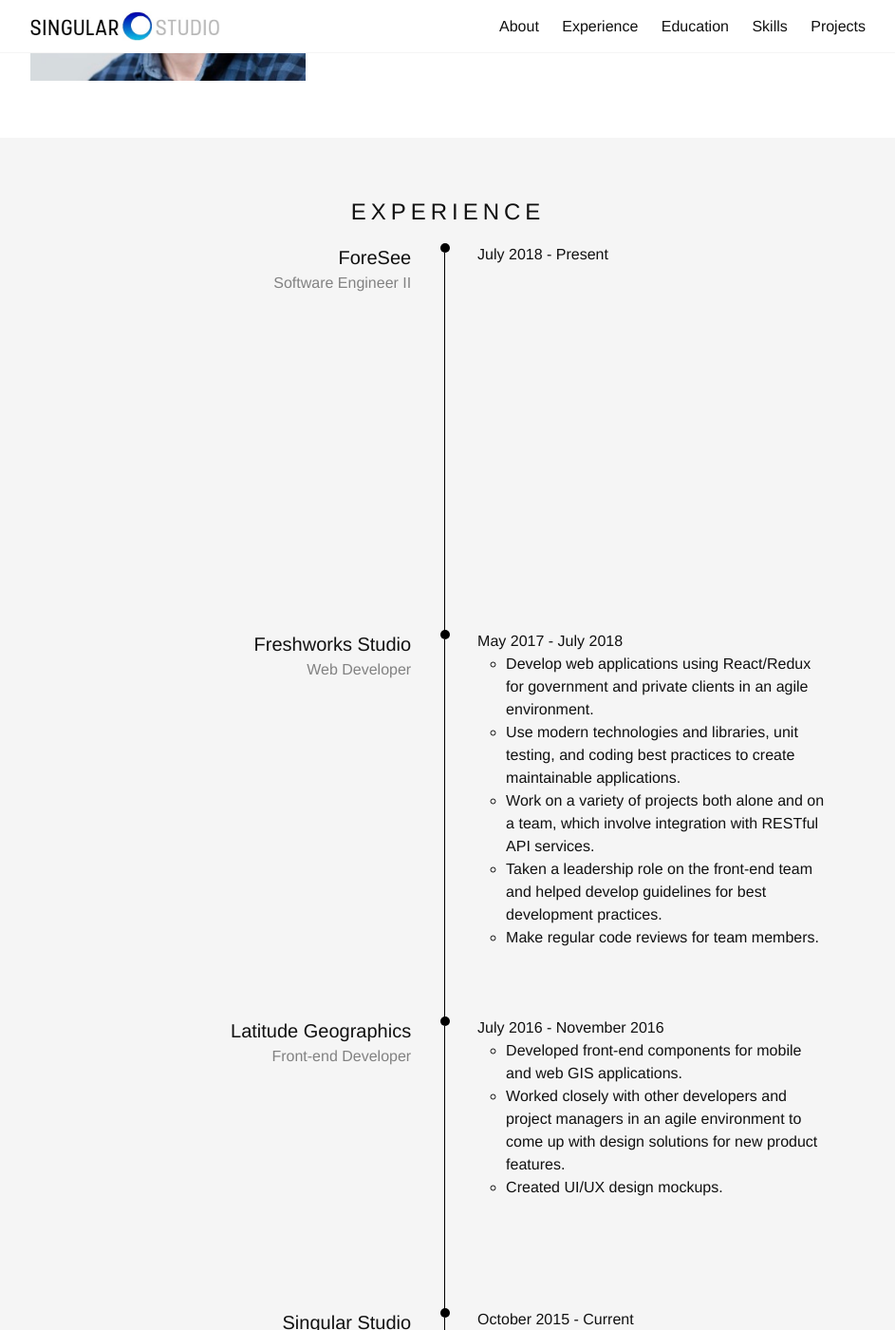
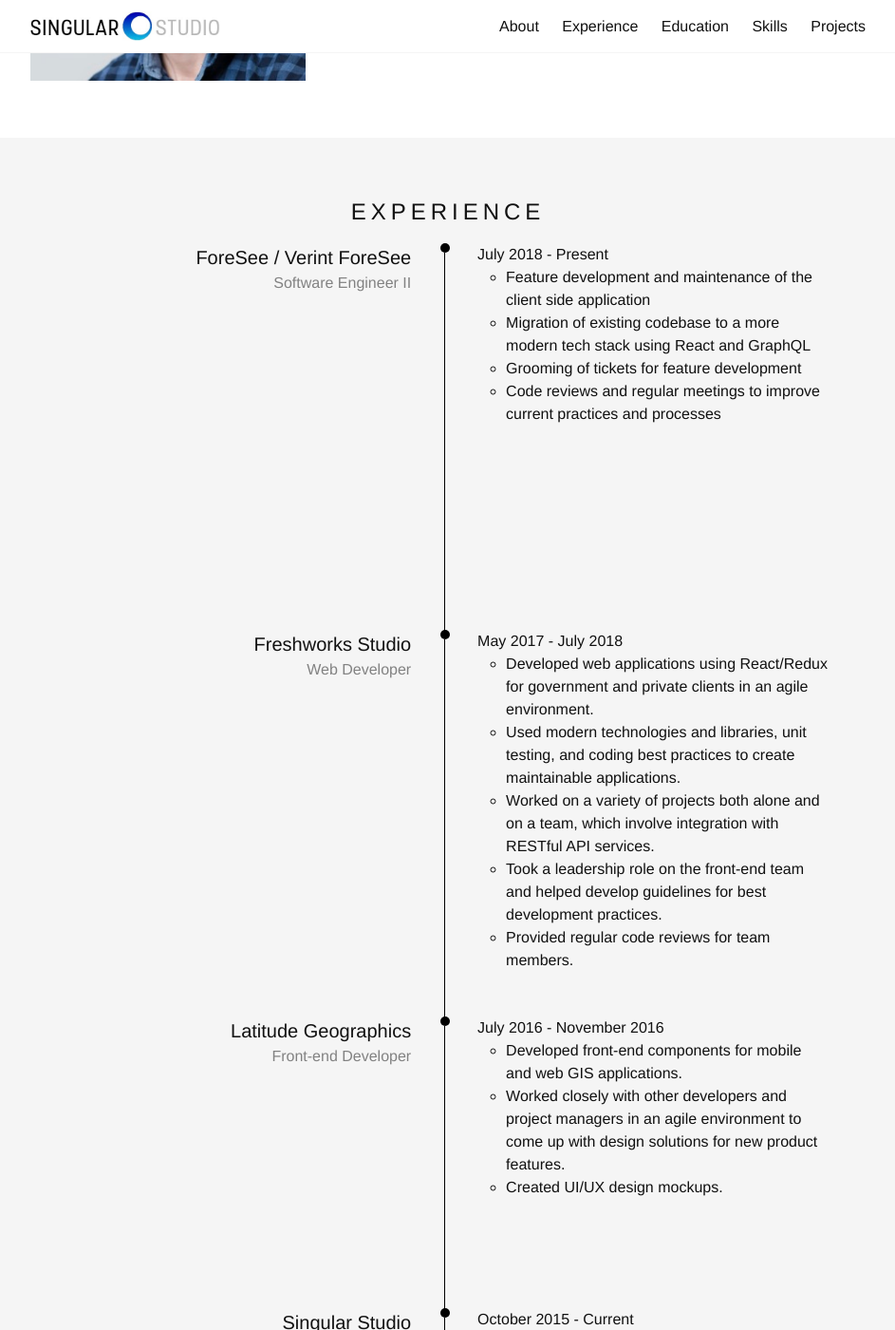
Before and after one commit to Kiesum/kiesum.github.io, a Jekyll site: the page built from index.html, in a window 1280 px wide and 1400 px high, scrolled down 366 px. Shown: the whole window at 95% size, without its empty margins (168-1111 px from the left). Built offline with Jekyll 4.4.1, drawn with Linux system fonts in a browser that asks for light colours; nearby versions of some CDN libraries.

Commit message:
Add foresee experience.

```diff
--- a/_includes/experience.html
+++ b/_includes/experience.html
@@ -5,12 +5,18 @@
     <ul class="list">
     <li class="list-item list-item-long">
         <div class="information-block right">
-          <h3 class="company">ForeSee</h3>
+          <h3 class="company">ForeSee / Verint ForeSee</h3>
           <p class="role">Software Engineer II</p>
         </div>
         <div class="timeline"></div>
         <div class="information-block">
           <p class="date">July 2018 - Present</p>
+          <ul>
+            <li>Feature development and maintenance of the client side application</li>
+            <li>Migration of existing codebase to a more modern tech stack using React and GraphQL</li>
+            <li>Grooming of tickets for feature development</li>
+            <li>Code reviews and regular meetings to improve current practices and processes</li>
+        </ul>
         </div>
       </li>
       <li class="list-item list-item-long">
@@ -22,11 +28,11 @@
         <div class="information-block">
           <p class="date">May 2017 - July 2018</p>
           <ul>
-              <li>Develop web applications using React/Redux for government and private clients in an agile environment.</li>
-              <li>Use modern technologies and libraries, unit testing, and coding best practices to create maintainable applications.</li>
-              <li>Work on a variety of projects both alone and on a team, which involve integration with RESTful API services.</li>
-              <li>Taken a leadership role on the front-end team and helped develop guidelines for best development practices.</li>
-              <li>Make regular code reviews for team members.</li>
+              <li>Developed web applications using React/Redux for government and private clients in an agile environment.</li>
+              <li>Used modern technologies and libraries, unit testing, and coding best practices to create maintainable applications.</li>
+              <li>Worked on a variety of projects both alone and on a team, which involve integration with RESTful API services.</li>
+              <li>Took a leadership role on the front-end team and helped develop guidelines for best development practices.</li>
+              <li>Provided regular code reviews for team members.</li>
           </ul>
         </div>
       </li>
--- a/_includes/projects.html
+++ b/_includes/projects.html
@@ -14,7 +14,7 @@
       </p>
     </div>
     <div class="website">
-      <h3 class="name"><a href="https://github.com/bcgov/tfrs">Transportation Fuel Reporting System</a>a</h3>
+      <h3 class="name"><a href="https://github.com/bcgov/tfrs">Transportation Fuel Reporting System</a></h3>
       <p class="type">Web Appication</p>
       <p>An application for the BC Government that involved creating the first iteration of an application from the ground up within a limited timeframe. Integrated with an existing RESTful API service.</p>
     </div>
```
